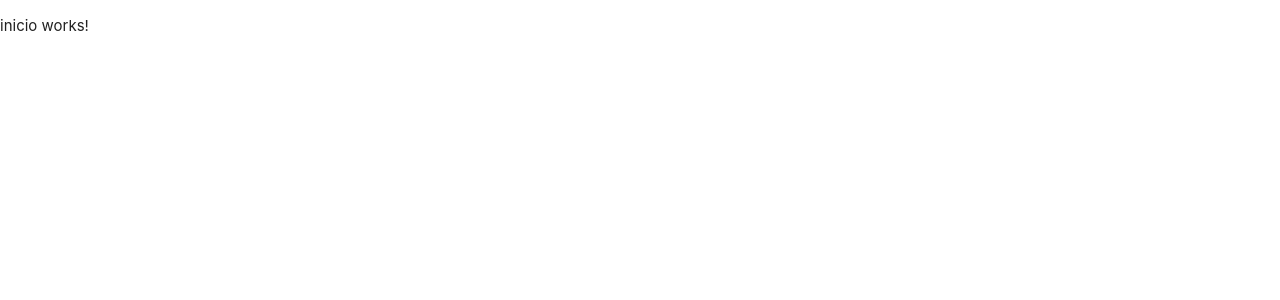
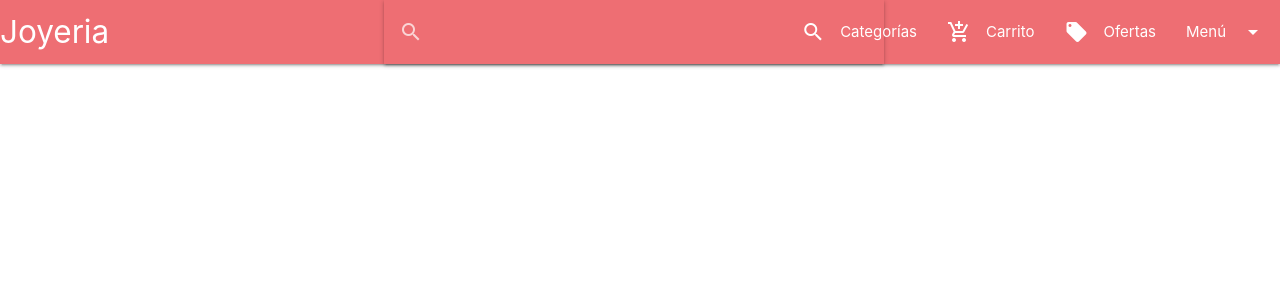
Before and after one commit to AlanLopez03/cliente, an Angular app: page /home in a window 1280 px wide. Shown: the top 300 px of the page. Built offline with nearby package versions, Linux system fonts and the light colour scheme.

Commit message:
Se empezó a chambear el home

```diff
--- a/angular.json
+++ b/angular.json
@@ -36,7 +36,8 @@
             ],
             "styles": [
               "src/styles.css",
-              "src/assets/materialize/css/materialize.css"
+              "src/assets/materialize/css/materialize.css",
+              "node_modules/material-design-icons/iconfont/material-icons.css"
             ],
             "scripts": [
               "./node_modules/jquery/dist/jquery.min.js",
--- a/src/app/components/inicio/inicio.component.css
+++ b/src/app/components/inicio/inicio.component.css
@@ -0,0 +1,12 @@
+.barra{
+    width: 500px;
+    position: absolute;
+    left: 30%;
+    top:0%;
+}
+.lateral{
+    width: 600px;
+    position: absolute;
+    right: 0% ;
+    top: 0%;
+}
--- a/src/app/components/inicio/inicio.component.html
+++ b/src/app/components/inicio/inicio.component.html
@@ -1 +1,33 @@
-<p>inicio works!</p>
+<!-- Dropdown Structure -->
+<ul id="dropdown1" class="dropdown-content">
+  <li><a href="#!">Mi cuenta</a></li>
+  <li><a href="#!">Mis compras</a></li>
+  <li><a href="#!"> Salir</a></li>
+</ul>
+
+<nav>
+  <div class="nav-wrapper">
+    <a href="#!" class="brand-logo">Joyeria</a>
+    <div class="barra">
+      <nav>
+        <div class="nav-wrapper">
+          <form>
+            <div class="input-field">
+              <input id="search" type="search" required>
+              <label class="label-icon" for="search"><i class="material-icons">search</i></label>
+              <i class="material-icons">close</i>
+            </div>
+          </form>
+        </div>
+      </nav>
+  </div>
+  <div class="lateral">
+    <ul class="right hide-on-med-and-down">
+      <li><a href="sass.html"><i class="material-icons left">search</i>Categorías</a></li>
+      <li><a href="sass.html"><i class="material-icons left">add_shopping_cart</i>Carrito</a></li>
+      <li><a href="sass.html"><i class="material-icons left">local_offer</i>Ofertas</a></li>
+      <li><a class="dropdown-trigger" href="#!" data-target="dropdown1">Menú<i class="material-icons right">arrow_drop_down</i></a></li>
+    </ul>
+  </div>
+  </div>
+</nav>
--- a/src/app/components/inicio/inicio.component.ts
+++ b/src/app/components/inicio/inicio.component.ts
@@ -1,10 +1,22 @@
-import { Component } from '@angular/core';
-
+import { Component,OnInit } from '@angular/core';
+declare var $:any;
 @Component({
   selector: 'app-inicio',
   templateUrl: './inicio.component.html',
   styleUrl: './inicio.component.css'
 })
-export class InicioComponent {
+export class InicioComponent implements OnInit {
+constructor(){}
+ngOnInit(): void {
+  $(document).ready(function(){
+    $('.sidenav').sidenav();
+    $(".dropdown-trigger").dropdown();
+
+
+  });
+}
+prueba(){
+  console.log("prueba");
+}
 
 }
--- a/src/app/components/inventario/inventario.component.css
+++ b/src/app/components/inventario/inventario.component.css
@@ -1,3 +1,4 @@
+
 .contenedor{
     width: 800px;
     height: 700px;
--- a/src/app/components/inventario/inventario.component.html
+++ b/src/app/components/inventario/inventario.component.html
@@ -18,9 +18,7 @@
                 <i class="material-icons right">search</i>
             </button>
         </div>
-
     </div>
-
       <div class="row">
         <div class="input-field col s6">
           <i class="material-icons prefix">info</i>
--- a/src/app/components/registrar-usuario/registrar-usuario.component.ts
+++ b/src/app/components/registrar-usuario/registrar-usuario.component.ts
@@ -12,6 +12,7 @@ export class RegistrarUsuarioComponent {
   constructor(private usuarioService: UsuarioService, private router: Router) { }
 
   registrarUsuario() {
+
     this.usuarioService.crearUsuario(this.usuario).subscribe(
       res => {
         console.log(res);
```
